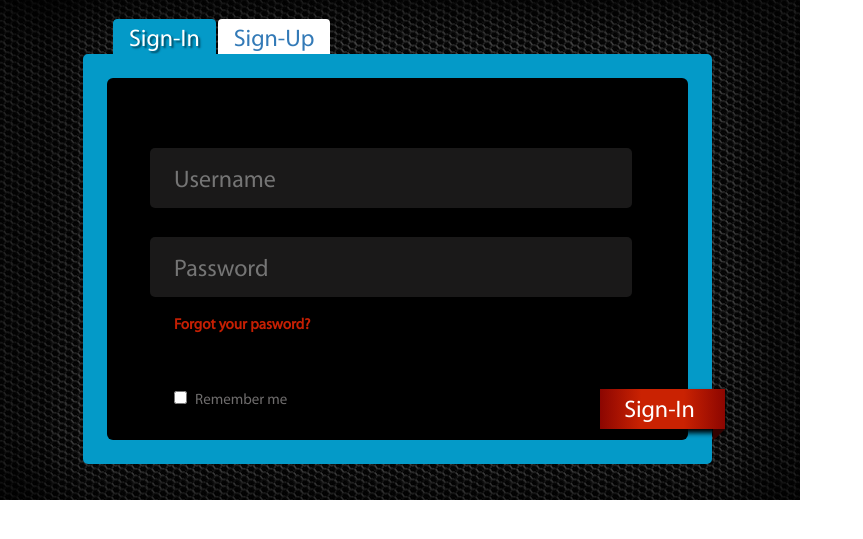
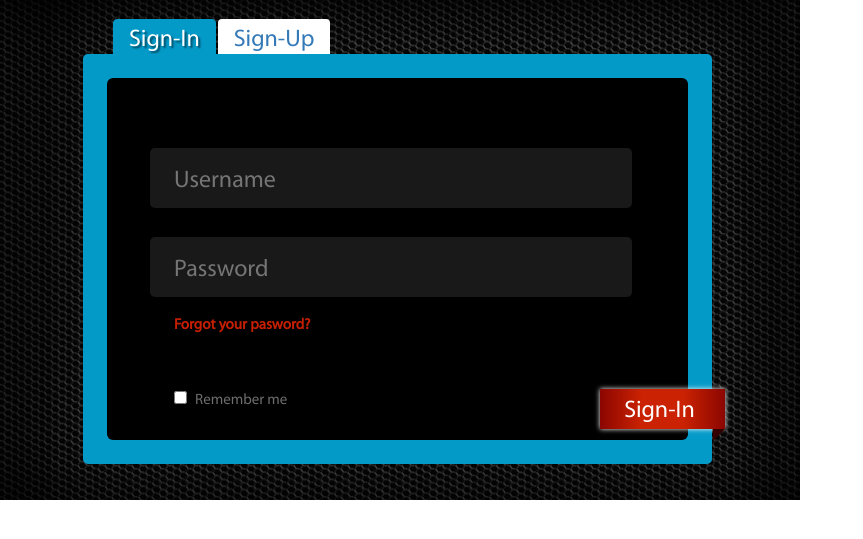
Before and after one commit to KlimovG/Glo-Academmy, a PHP site: page / in a window 1280 px wide, while the restyled element is pressed. Shown: the top 539 px of the page, without its empty margins (0-863 px from the left). Run offline with PHP 8.4, Linux system fonts and the light colour scheme; some web fonts are replaced.

Commit message:
Add files via upload

```diff
--- a/m5/l6/theory/css/style.css
+++ b/m5/l6/theory/css/style.css
@@ -135,3 +135,7 @@ button {
   border-left: 6px solid #330200;
   border-top: 6px solid #330200;
 }
+.section-tab-content .form button:active,
+.section-tab-content .form button:hover {
+  box-shadow: 0 0 5px #ffffff;
+}
```
